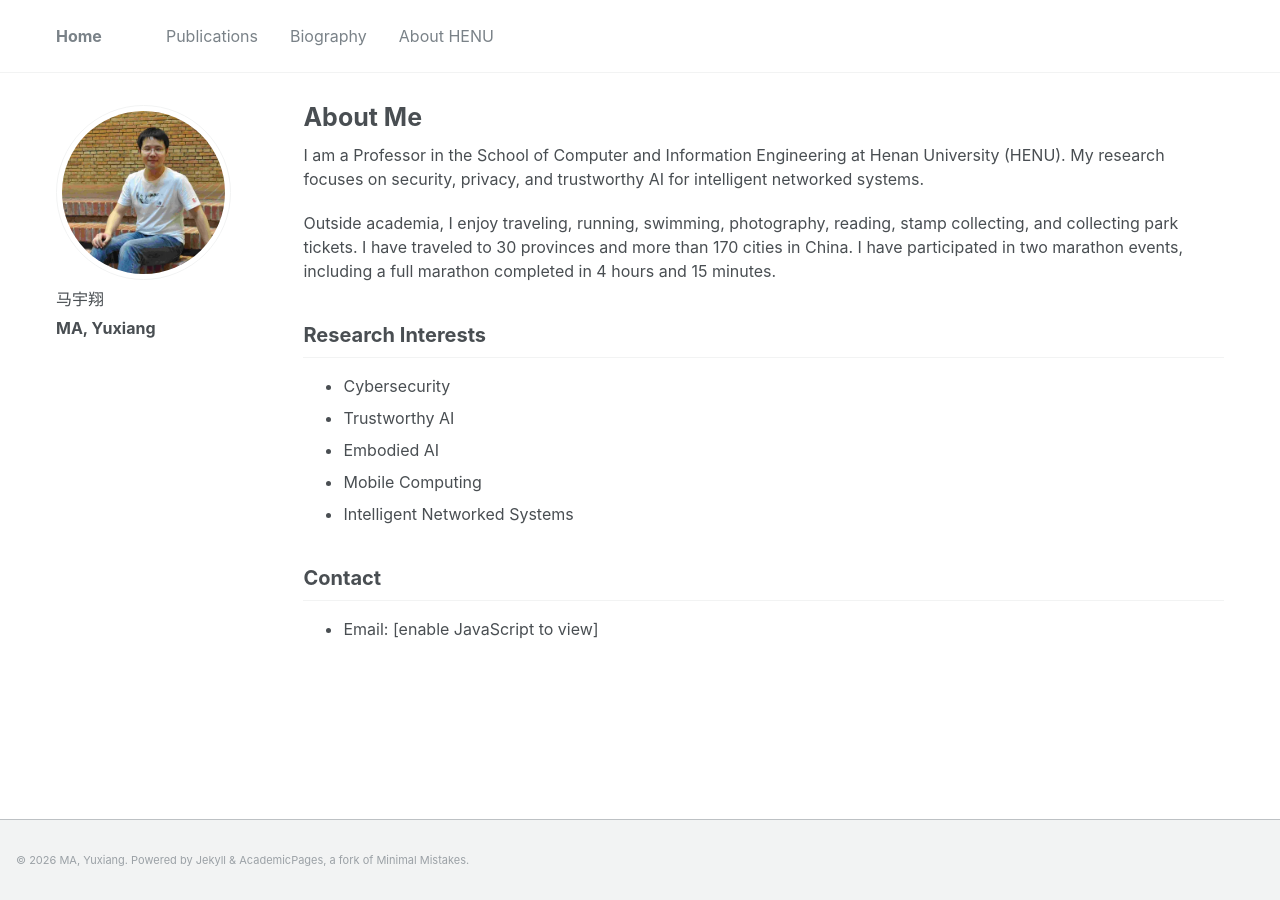
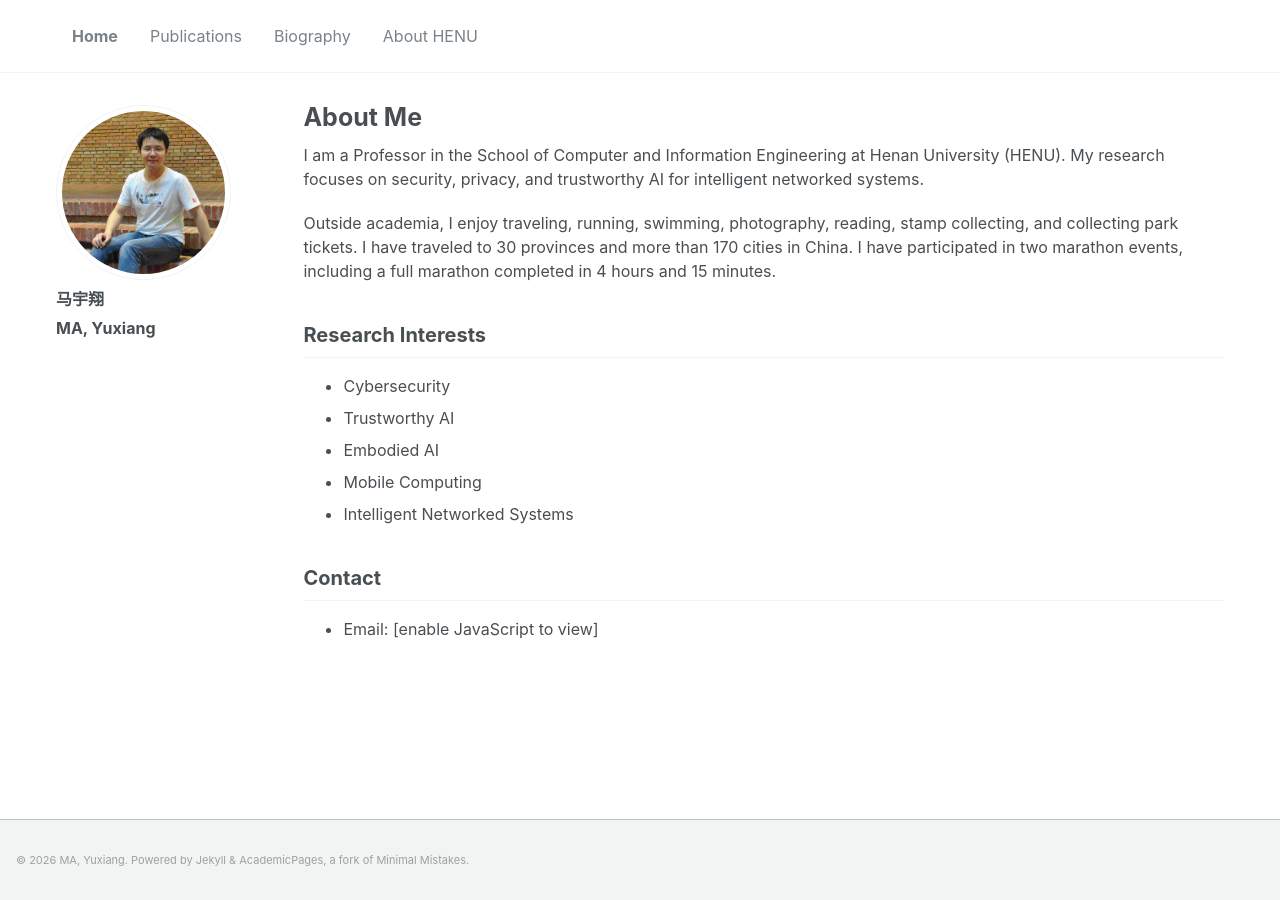
Before and after one commit to mayuxiang/Homepage, a Jekyll site: the page built from _pages/about.md, in a window 1280 px wide. Built offline with Jekyll 4.4.1, drawn with Linux system fonts in a browser that asks for light colours.

Commit message:
Chinese name: KaiTi bold larger; fix nav tab spacing consistency

```diff
--- a/_sass/_masthead.scss
+++ b/_sass/_masthead.scss
@@ -47,7 +47,6 @@
   white-space: nowrap;
 
   &--lg {
-    padding-right: 2em;
     font-weight: 700;
   }
 }
--- a/_sass/_navigation.scss
+++ b/_sass/_navigation.scss
@@ -210,10 +210,6 @@
 
       &:first-child {
         font-weight: bold;
-
-        a {
-          margin-left: 0;
-        }
       }
 
       &:last-child {
--- a/_sass/_sidebar.scss
+++ b/_sass/_sidebar.scss
@@ -122,9 +122,9 @@
 
 .author__name-zh {
   margin: 0;
-  font-family: $sans-serif;
-  font-size: $type-size-5;
-  font-weight: 500;
+  font-family: 'KaiTi', 'STKaiti', 'AR PL UKai CN', serif;
+  font-size: $type-size-4;
+  font-weight: bold;
 
   @include breakpoint($large) {
     margin-top: 10px;
```
